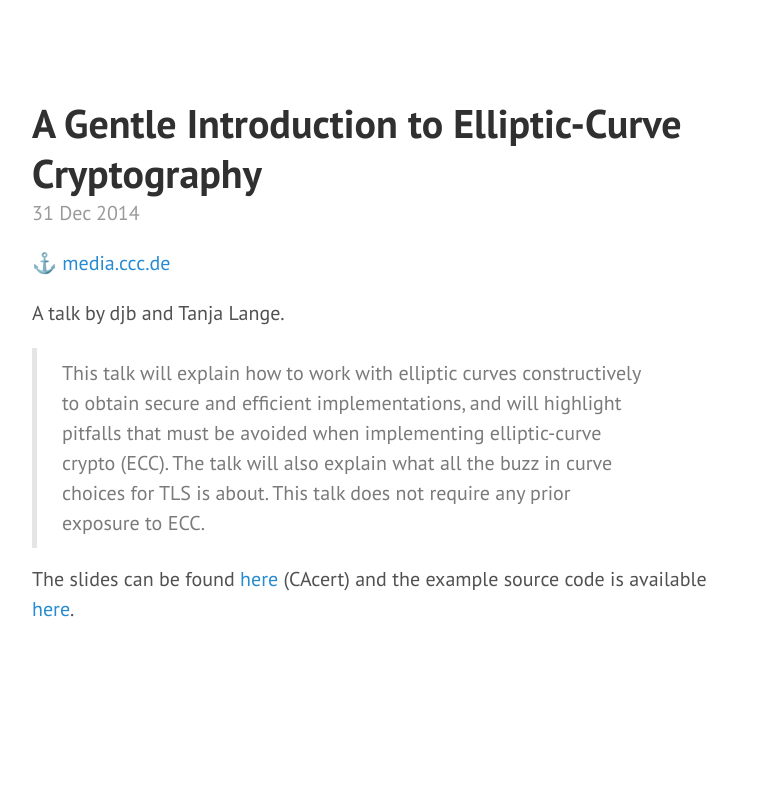
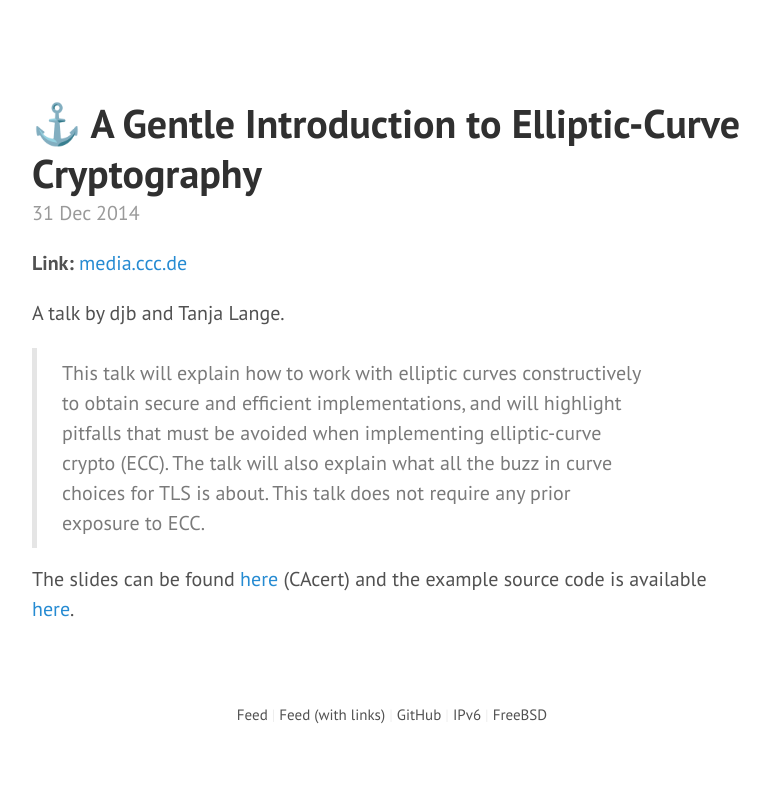
Before and after one commit to nifoc/blog.kempkens.io, a Jekyll site: the page built from _posts/2014-12-31-a-gentle-introduction-to-elliptic-curve-cryptography.md, in a window 1280 px wide. Shown: the part 102-909 px from the top of the page, without its empty margins (428-1198 px from the left). Built offline with Jekyll 4.4.1, drawn with Linux system fonts in a browser that asks for light colours.

Commit message:
Footer + feed improvements

```diff
--- a/_includes/head.html
+++ b/_includes/head.html
@@ -25,6 +25,7 @@
 
   <!-- RSS -->
   <link rel="alternate" type="application/atom+xml" title="{{ site.title }} Feed" href="{{ "/feed.xml" | prepend: site.url }}">
+  <link rel="alternate" type="application/atom+xml" title="{{ site.title }} Feed (with links)" href="{{ "/feed-with-links.xml" | prepend: site.url }}">
 
   <!-- humans.txt -->
   <link rel="author" href="humans.txt">
--- a/_layouts/default.html
+++ b/_layouts/default.html
@@ -9,6 +9,20 @@
 
     <div class="content container">
       {{ content }}
+
+      <div class="footer">
+        <ul class="footer-links">
+          <li><a href="{{ "feed.xml" | prepend: site.baseurl }}">Feed</a></li>
+          <li class="divider">|</li>
+          <li><a href="{{ "feed-with-links.xml" | prepend: site.baseurl }}">Feed (with links)</a></li>
+          <li class="divider">|</li>
+          <li><a href="https://github.com/nifoc">GitHub</a></li>
+          <li class="divider">|</li>
+          <li><a href="http://ip6.nl/#!blog.kempkens.io">IPv6</a></li>
+          <li class="divider">|</li>
+          <li><a href="https://www.freebsd.org">FreeBSD</a></li>
+        </ul>
+      </div>
     </div>
 
     <!-- Asynchronous Google Analytics snippet -->
--- a/_layouts/link.html
+++ b/_layouts/link.html
@@ -3,10 +3,10 @@ layout: default
 ---
 
 <div class="post">
-  <h1 class="post-title">{{ page.title }}</h1>
+  <h1 class="post-title">&#9875; {{ page.title }}</h1>
   <span class="post-date">{{ page.date | date_to_string }}</span>
 
-  <p>&#9875; <a href="{{ page.link }}" rel="external">{{ page.link | hostname }}</a></p>
+  <p class="post-link"><span>Link:</span> <a href="{{ page.link }}" rel="external">{{ page.link | hostname }}</a></p>
 
   {{ content }}
 </div>
--- a/archives/posts.html
+++ b/archives/posts.html
@@ -17,10 +17,6 @@ title: Post Archive
   {% endif %}
 
   <li>
-    {% if post.category == "links" %}
-      &#9875; <a href="{{ post.link }}" rel="external">{{ post.title }}</a>
-    {% else %}
-      <a href="{{ post.url }}">{{ post.title }}</a>
-    {% endif %}
+    {% if post.category == "links" %}&#9875;{% endif %} <a href="{{ post.url }}">{{ post.title }}</a>
   </li>
 {% endfor %}
--- /dev/null
+++ b/feed-with-links.xml
@@ -0,0 +1,4 @@
+---
+layout: null
+---
+{% include feed.xml id="/feed-with-links.xml" path="/feed-with-links.xml" title=" (with links)" posts=site.posts %}
--- a/public/css/poole.css
+++ b/public/css/poole.css
@@ -351,13 +351,6 @@ tbody tr:nth-child(odd) th {
   margin-bottom: 1rem;
   color: #9a9a9a;
 }
-.post-date a {
-  color: #9a9a9a;
-}
-.post-date a:hover {
-  color: #303030;
-  text-decoration: none;
-}
 
 /* Related posts */
 .related {
@@ -416,6 +409,40 @@ a.pagination-item:hover {
   background-color: #f5f5f5;
 }
 
+
+/* Custom */
+.post-date a {
+  color: #9a9a9a;
+}
+.post-date a:hover {
+  color: #303030;
+  text-decoration: none;
+}
+
+.post-link > span {
+  font-weight: bold;
+}
+
+.footer {
+  margin-top: 3rem;
+  font-size: 75%;
+}
+.footer-links {
+  margin: 0;
+  padding: 0;
+  list-style-type: none;
+  text-align: center;
+}
+.footer-links li {
+  display: inline;
+}
+.footer-links li.divider {
+  color: #eee;
+}
+.footer-links li a {
+  color: #515151;
+}
+
 @media (min-width: 30em) {
   .pagination {
     margin: 3rem 0;
```
Also changed, not shown: _includes/feed.xml (added, +36 -0 lines), feed.xml (+1 -28 lines), 1 other file.
